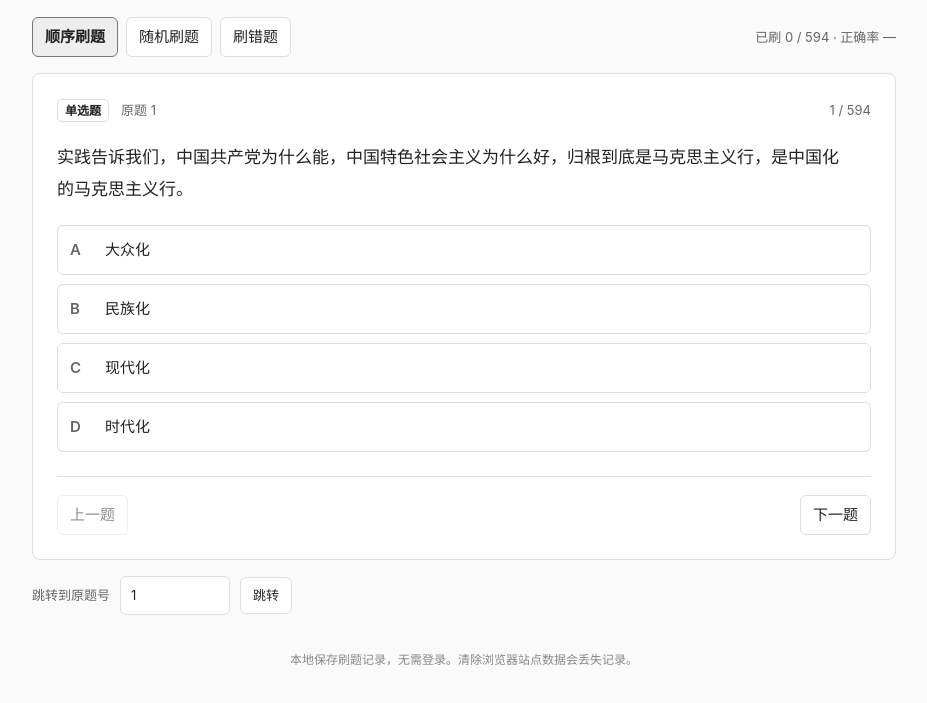
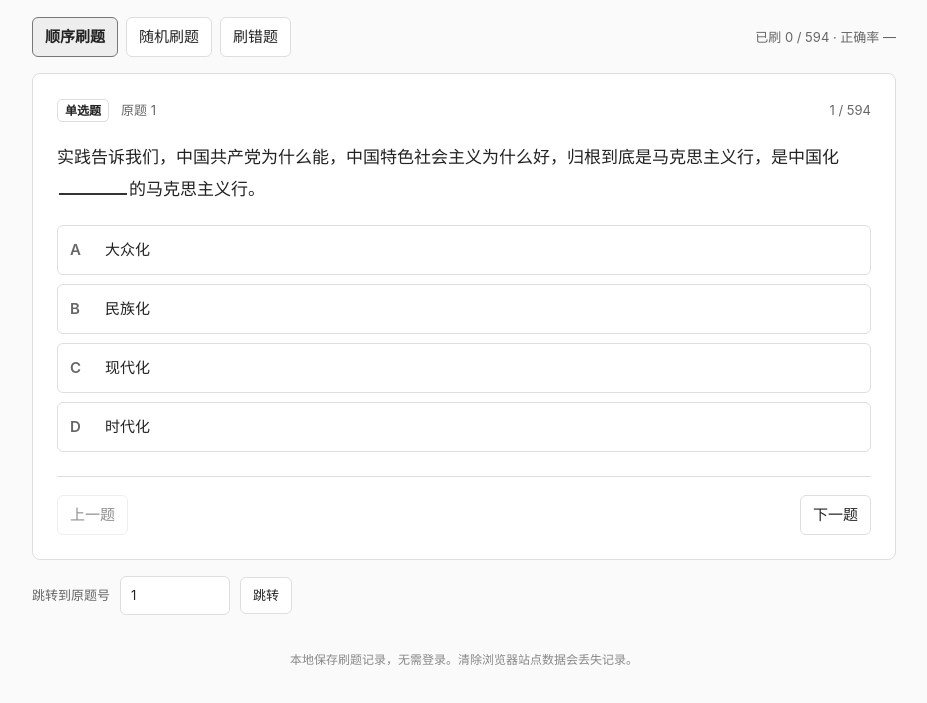
Before and after one commit to HX-Wrdzgzs/TK-Exam, a plain HTML site: page index.html in a window 1280 px wide. Shown: the part 153-856 px from the top of the page, without its empty margins (176-1103 px from the left). Drawn offline with Linux system fonts and the light colour scheme.

Commit message:
feat: make question blanks clearly underlined
* feat: render visible underlines for question blanks

* style: emphasize blank markers in stems

* chore: bust cached assets for blank rendering

* docs: explain visible blank markers

```diff
--- a/app.js
+++ b/app.js
@@ -200,6 +200,29 @@
     }
   }
 
+  function renderStem(stem) {
+    const holder = $("question-text");
+    holder.replaceChildren();
+    // Original question bank uses spaces, underscores, and empty parentheses for blanks.
+    const markers = /\([ \u3000]*\)|（[ \u3000]*）|_+| {2,}|　+/g;
+    let cursor = 0;
+    for (const match of stem.matchAll(markers)) {
+      const start = match.index;
+      if (start > cursor) holder.append(document.createTextNode(stem.slice(cursor, start)));
+      const token = match[0];
+      const bracketed = token[0] === "(" || token[0] === "（";
+      if (bracketed) holder.append(document.createTextNode(token[0]));
+      const blank = document.createElement("span");
+      blank.className = "stem-blank";
+      blank.setAttribute("role", "img");
+      blank.setAttribute("aria-label", "待填写空白");
+      holder.append(blank);
+      if (bracketed) holder.append(document.createTextNode(token[token.length - 1]));
+      cursor = start + token.length;
+    }
+    if (cursor < stem.length) holder.append(document.createTextNode(stem.slice(cursor)));
+  }
+
   function renderQuestion() {
     if (!order.length) return;
     const q=activeQuestion();
@@ -208,7 +231,7 @@
     $("question-type").textContent=TYPES[q.type];
     $("question-number").textContent="原题 "+q.id;
     $("question-position").textContent=(index+1)+" / "+order.length;
-    $("question-text").textContent=q.stem;
+    renderStem(q.stem);
     $("previous").disabled=index===0;
     $("next").disabled=index===order.length-1;
     $("jump-number").value=q.id;
--- a/index.html
+++ b/index.html
@@ -5,8 +5,8 @@
   <meta name="viewport" content="width=device-width, initial-scale=1">
   <meta name="theme-color" content="#fafafa">
   <title>团课刷题 · TK Exam</title>
-  <link rel="stylesheet" href="./style.css?v=20261117c">
-  <script src="./app.js?v=20261117c" defer></script>
+  <link rel="stylesheet" href="./style.css?v=20261118a">
+  <script src="./app.js?v=20261118a" defer></script>
 </head>
 <body>
   <div class="container">
--- a/style.css
+++ b/style.css
@@ -33,6 +33,7 @@ input,select{border:1px solid var(--border);border-radius:6px;background:#fff;co
 #question-type{font-size:12px;font-weight:600;border:1px solid var(--border);padding:3px 7px;border-radius:5px}
 #question-number{margin-left:12px}
 .question-text{font-size:17px;font-weight:550;line-height:1.85;white-space:pre-wrap;overflow-wrap:anywhere;margin:0 0 20px}
+.stem-blank{display:inline-block;vertical-align:baseline;min-width:4em;height:1.08em;margin:0 .12em;border-bottom:2px solid #333}
 .options{display:grid;gap:9px}
 .option{display:flex;align-items:flex-start;gap:12px;width:100%;text-align:left;white-space:normal;padding:12px;border-radius:6px;border:1px solid var(--border)}
 .option:hover:not(:disabled){border-color:#777;background:#f8f8f8}
```
Also changed, not shown: 1 other file.
